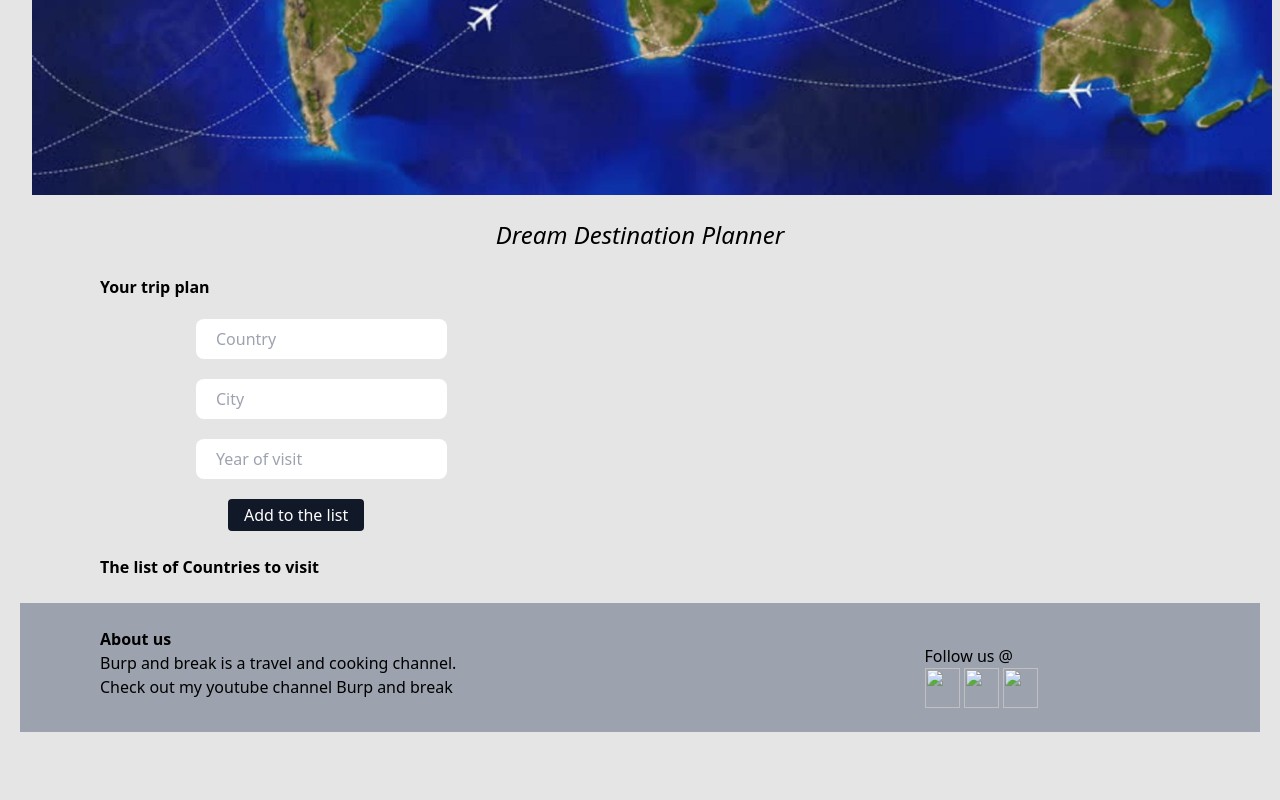
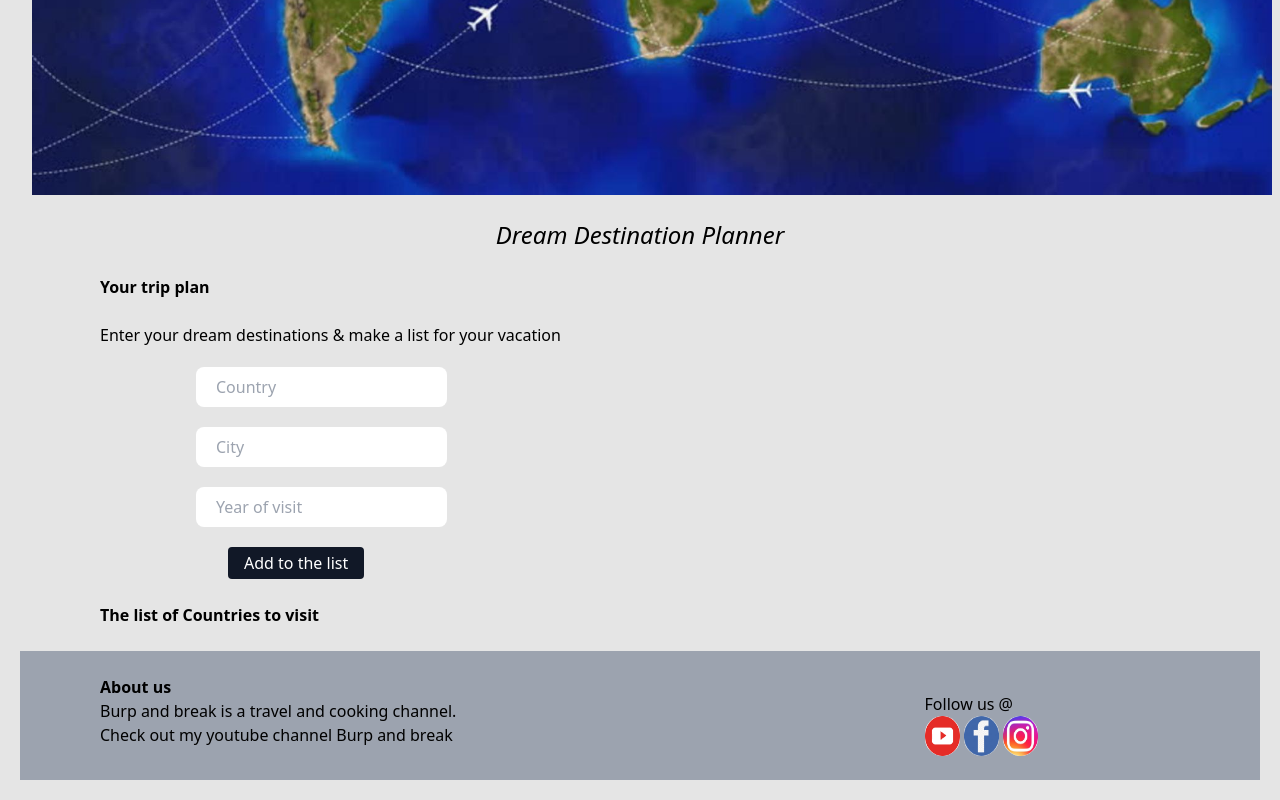
Before and after one commit to harrshini12/TravelBlog_Project, a website: page public/planner.html in a window 1280 px wide. Shown: the part 667-1467 px from the top of the page. Before the commit the page ends 1419 px from the top, so only its background shows below. Drawn offline with nearby package versions, Linux system fonts and the light colour scheme.

Commit message:
newupdate

```diff
--- a/public/planner.html
+++ b/public/planner.html
@@ -19,6 +19,8 @@
         <p class="text-center text-2xl italic mt-6 mb-6">Dream Destination Planner</p>
       <form id="form"  />
         <p class="ml-20 font-black">Your trip plan</p>
+        <br>
+        <p class="ml-20">Enter your dream destinations & make a list for your vacation</p>
         <input class="block mt-5 h-10 ml-44 pl-5 rounded-lg" type="text" placeholder="Country" id="country-input" required />
         <input class="block mt-5 h-10 ml-44 pl-5 rounded-lg" type="text" placeholder="City" id="city-input" required />
         <input class="block mt-5 h-10 ml-44 pl-5 rounded-lg" type="number" placeholder="Year of visit" id="year-of-visit-input" required />
@@ -35,17 +37,9 @@
         </div>
         <div class="inline-block ml-20 mr-24 mt-6 mb-6">
           <p>Follow us @</p>
-          <a
-            href="https://www.youtube.com/channel/UCKSCeCEb8pdin-nJ8kxz1yQ?view_as=subscriber"
-            target="_blank"
-            ><img id="img1" class="inline-block" src="images/youtubeIcon.jpg"
-          /></a>
-          <a href="https://www.facebook.com/burpandbreak" target="_blank"
-            ><img id="img2" class="inline-block" src="images/FacebookImage.jpg"
-          /></a>
-          <a href="https://www.instagram.com/burpandbreak/" target="_blank"
-            ><img id="img3" class="inline-block" src="images/InstaImage.jpg"
-          /></a>
+          <a href="https://www.youtube.com/channel/UCKSCeCEb8pdin-nJ8kxz1yQ?view_as=subscriber" target="_blank" ><img id="img1" class="inline-block rounded-full" src="images/youtube-icon.jpg" ></a>
+          <a href="https://www.facebook.com/burpandbreak" target="_blank" ><img id="img2" class="inline-block rounded-full" src="images/facebook_icon.jpg" ></a>
+          <a href="https://www.instagram.com/burpandbreak/" target="_blank" ><img id="img3" class="inline-block rounded-full" src="images/instagram_icon.jpg" ></a>
         </div>
     </footer>
     </div>
```
Also changed, not shown: public/Blog.html (+3 -3 lines), public/images/HomePageImage.jpg.
